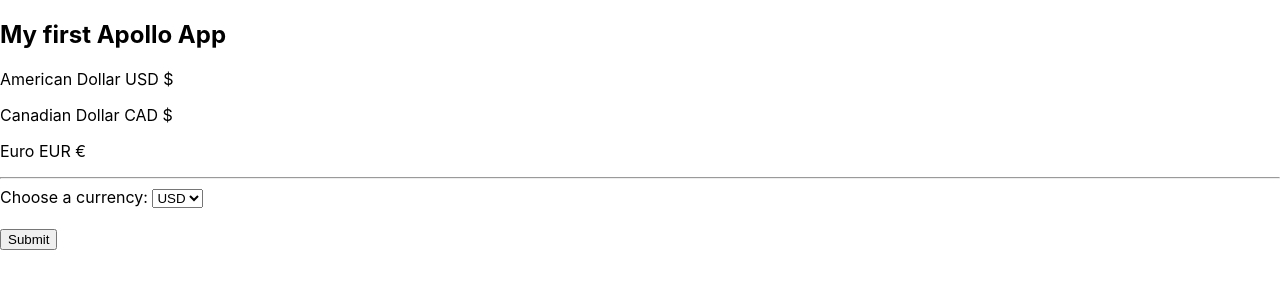
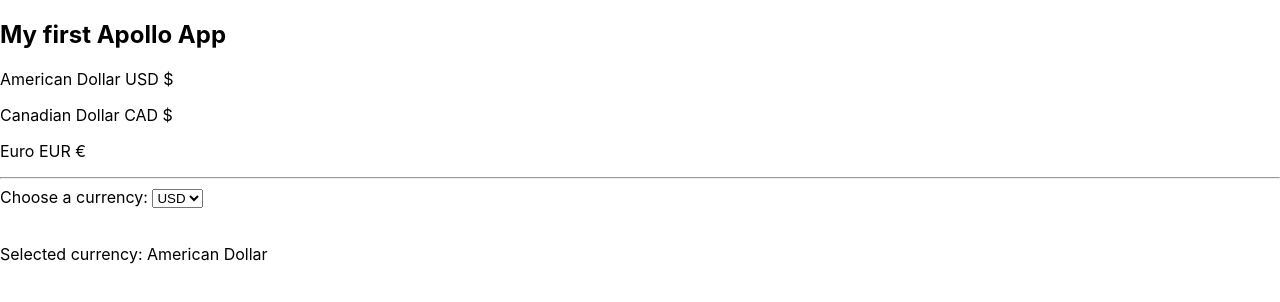
Before and after one commit to maurom88/apollo-cache-test, a React (Create React App) app: page / in a window 1280 px wide. Shown: the top 302 px of the page. Built offline with nearby package versions, Linux system fonts and the light colour scheme.

Commit message:
Display currency selected from dropdown menu

```diff
--- a/src/App.js
+++ b/src/App.js
@@ -72,10 +72,17 @@ const CURRENCY = gql`
     currency(currencyCode: $currencyCode) @client
   }
 `;
+
 function Currency() {
+  const [ selectedCurrency, setSelectedCurrency ] = React.useState(currencyCodes()[0])
+
   const { loading, error, data } = useQuery(CURRENCY, {
-    variables: { currencyCode: currencyCodes()[1] }
+    variables: { currencyCode: selectedCurrency }
   });
+
+  function handleChange(event) {
+    setSelectedCurrency(event.target.value)
+  }
 
   if (loading) return <p>Loading...</p>;
   if (error) return <p>Error: {error.message} </p>;
@@ -83,9 +90,9 @@ function Currency() {
   return (
     <div>
       {/* Dropdown menu */}
-      <form onSubmit={(event) => event.preventDefault}>
+      <form>
         <label htmlFor='Currencies'>Choose a currency: </label>
-        <select name='currencies'>
+        <select name='currencies' value={selectedCurrency} onChange={handleChange}>
           {currencyCodes().map((currencyCode) => (
             <option key={currencyCode} value={currencyCode}>
               {currencyCode}
@@ -94,8 +101,8 @@ function Currency() {
         </select>
         <br />
         <br />
-        <input type='submit' value='Submit' />
       </form>
+      <p>Selected currency: {data.currency[0].name}</p>
     </div>
   );
 }
```
